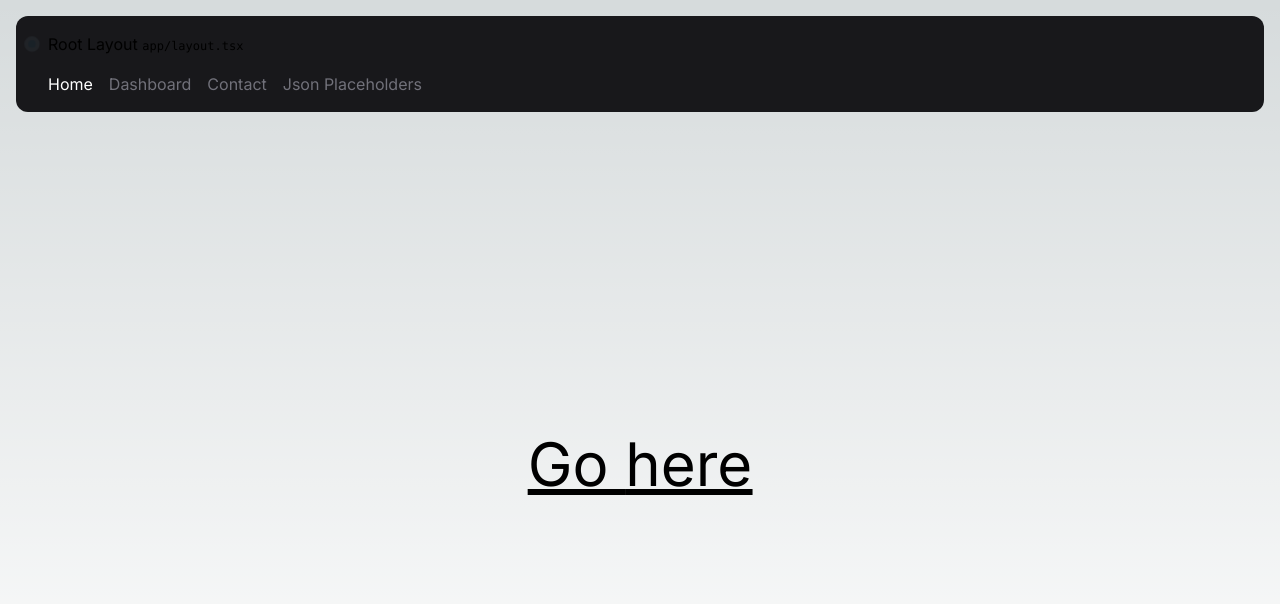
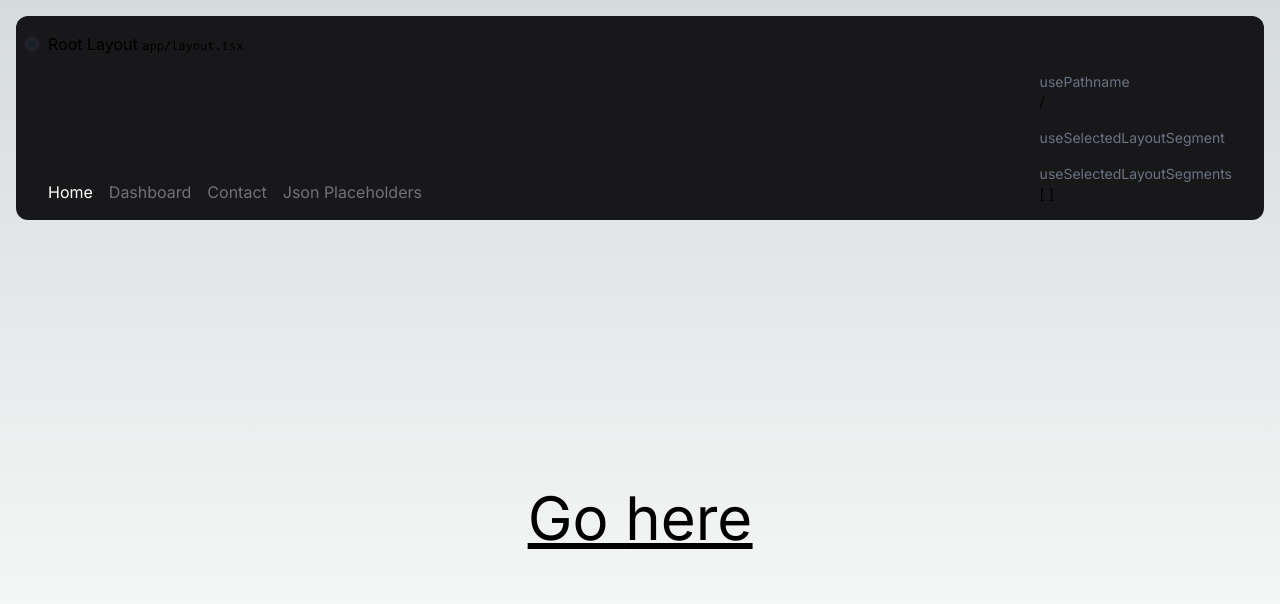
Before and after one commit to tresorama/test-next-app-directory, a Next.js app: page / in a window 1280 px wide. Shown: the top 604 px of the page. Built offline with nearby package versions, Linux system fonts and the light colour scheme.

Commit message:
feat: added template.tsx in app/jsonplaceholders

```diff
--- a/src/app/_components/MainNav.tsx
+++ b/src/app/_components/MainNav.tsx
@@ -1,20 +1,62 @@
-'use client';
+"use client";
 import Link from "next/link";
-import { usePathname } from "next/navigation";
-import cx from 'classnames';
+import {
+  usePathname,
+  useSelectedLayoutSegment,
+  useSelectedLayoutSegments,
+} from "next/navigation";
+import cx from "classnames";
 
-const getNavLinks = (pathname: string): { name: string, href: string, isActive: boolean; }[] => ([
-  { name: "Home", href: '/', isActive: pathname === '/' },
-  { name: 'Dashboard', href: '/dashboard', isActive: pathname.startsWith('/dashboard') },
-  { name: 'Contact', href: '/contact', isActive: pathname.startsWith('/contact') },
-  { name: 'Json Placeholders', href: '/jsonplaceholders', isActive: pathname.startsWith('/jsonplaceholders') },
-]);
+const getNavLinks = (
+  pathname: string
+): { name: string; href: string; isActive: boolean }[] => [
+  { name: "Home", href: "/", isActive: pathname === "/" },
+  {
+    name: "Dashboard",
+    href: "/dashboard",
+    isActive: pathname.startsWith("/dashboard"),
+  },
+  {
+    name: "Contact",
+    href: "/contact",
+    isActive: pathname.startsWith("/contact"),
+  },
+  {
+    name: "Json Placeholders",
+    href: "/jsonplaceholders",
+    isActive: pathname.startsWith("/jsonplaceholders"),
+  },
+];
+
+const DebugURL = () => {
+  const pathname = usePathname();
+  const segment = useSelectedLayoutSegment();
+  const segments = useSelectedLayoutSegments();
+
+  return (
+    <div className="space-y-4 text-sm">
+      <div>
+        <p className="text-gray-500">usePathname</p>
+        <p>{pathname}</p>
+      </div>
+      <div>
+        <p className="text-gray-500">useSelectedLayoutSegment</p>
+        <p>{segment}</p>
+      </div>
+      <div>
+        <p className="text-gray-500">useSelectedLayoutSegments</p>
+        <p>[ {segments.join(", ")} ]</p>
+      </div>
+    </div>
+  );
+};
 
 export const MainNav = () => {
   const pathname = usePathname();
   const navLinks = getNavLinks(pathname);
 
   return (
+    <div className="flex justify-between items-end">
       <div className="flex gap-4">
         {navLinks.map(({ name, href, isActive }) => (
           <Link
@@ -29,5 +71,9 @@ export const MainNav = () => {
           </Link>
         ))}
       </div>
+      <div className="">
+        <DebugURL />
+      </div>
+    </div>
   );
 };
--- a/src/app/jsonplaceholders/_utils/fetchers.ts
+++ b/src/app/jsonplaceholders/_utils/fetchers.ts
@@ -2,10 +2,11 @@ const sleep = (timeInMs: number) =>
   new Promise((res) => setTimeout(res, timeInMs));
 
 // API fetchers
+const ARTIFICIAL_DELAY_TIME = 7000;
 type FetchOptions = Parameters<typeof fetch>[1];
 const createFetcher = <Data extends unknown>(url: string) => {
   return async (fetchOptions?: FetchOptions) => {
-    await sleep(4000);
+    await sleep(ARTIFICIAL_DELAY_TIME);
     const response = await fetch(url, fetchOptions);
     throw new Error("Forced error"); // forced error
     //if (Math.random() > 0.5) throw new Error('50/50 chance to fail and it\'s failed!'); // this will render "error.tsx" component
--- /dev/null
+++ b/src/app/jsonplaceholders/template.tsx
@@ -0,0 +1,18 @@
+import { Card } from "./_components/Card";
+
+type Props = {
+  children: React.ReactNode;
+};
+
+export default async function Template(props: Props) {
+  return (
+    <div className="px-4 h-full overflow-auto">
+      <div className="px-8 py-12 bg-zinc-900 rounded-xl">
+        <h2 className="mb-8 font-semibold text-sm">Template {Math.random()}</h2>
+        <div className="grid grid-cols-2 gap-4">
+          <Card className="col-span-2">{props.children}</Card>
+        </div>
+      </div>
+    </div>
+  );
+}
```
Lines whose indentation alone changed are shown as unchanged.
